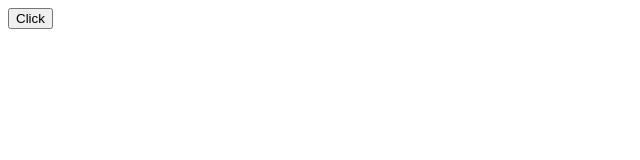
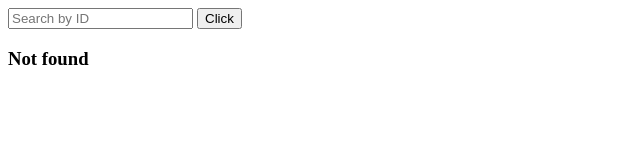
Before and after one commit to Aixufey/DS3103-TAWebDev, a plain HTML site: page exercises/exe4/index.html in a window 1280 px wide. Both pictures are taken after a click on the button "Click". Shown: the whole page, without its empty margins (0-640 px from the left). Drawn offline with Linux system fonts and the light colour scheme.

```diff
--- a/exercises/exe4/film.js
+++ b/exercises/exe4/film.js
@@ -1,11 +1,18 @@
 import FilmModule from './FilmModule.js';
 
-const article = document.querySelector("#container");
-const btn = document.getElementById("aBtn");
+const article = document.querySelector(".container");
+const inputField = document.querySelector(".inputfield");
+const btn = document.querySelector("#aBtn");
 
 
 
 btn.addEventListener('click', () => {
-    const found = FilmModule.getById(5);
-    console.log(found);
+    console.log(inputField.value)
+    const found = FilmModule.getById(parseInt(inputField.value));
+    if (found) {
+        article.innerHTML += `<h1>${found.name}</h1>`
+    } else {
+        article.innerHTML += `<h1>Not found</h1>`
+    }
+
 })
--- a/exercises/exe4/index.html
+++ b/exercises/exe4/index.html
@@ -12,6 +12,7 @@
 
     <section>
         <article class="container">
+            <input type="text" placeholder="Search by ID" class="inputfield">
             <input type="button" value="Click" id="aBtn">
         </article>
     </section>
```
